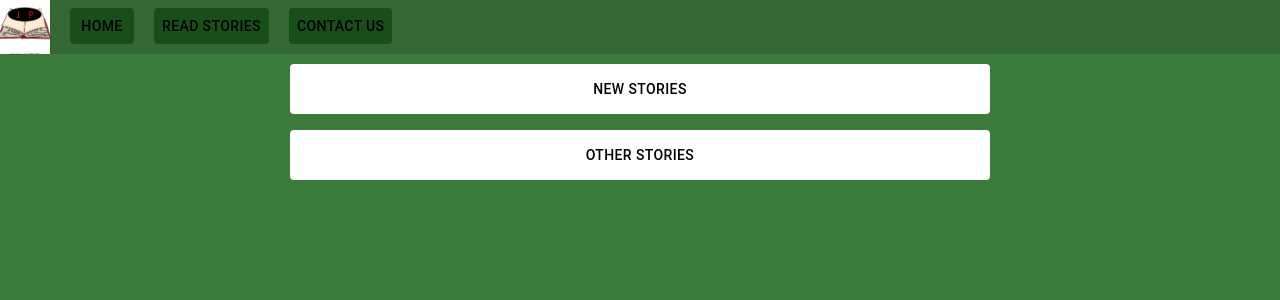
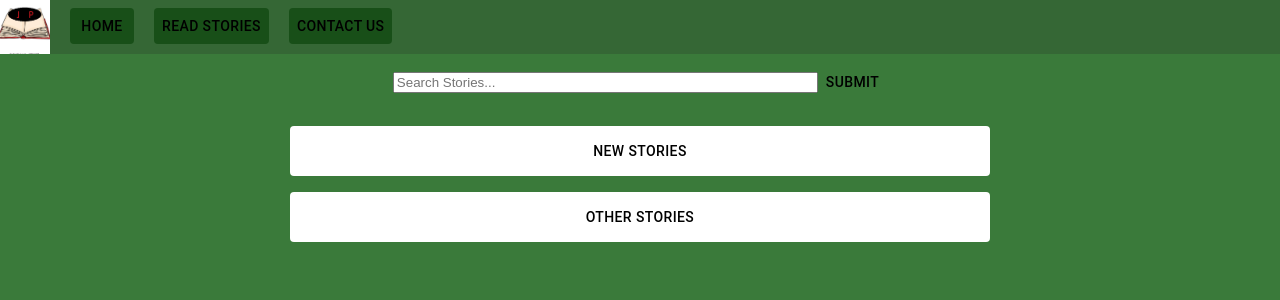
Before and after one commit to tp218/StoryWebsite, a React (Create React App) app: page /stories in a window 1280 px wide. Shown: the top 300 px of the page. Built offline with nearby package versions, Linux system fonts and the light colour scheme.

Commit message:
Added the beginnings of a search bar for the read page to allow users to search for stories

```diff
--- a/src/App.css
+++ b/src/App.css
@@ -39,6 +39,10 @@
   width: 100vw;
   padding-top: 5%;
   z-index: 0;
+}
+
+.search-bar{
+  padding-bottom: 2%;
 }
 
 .navbar {
--- a/src/Feedback.js
+++ b/src/Feedback.js
@@ -3,6 +3,16 @@ import './App.css';
 import { Typography, Box, Button } from "@mui/material";
 
 function FeedbackForm(){
+
+     const [input, setinput] = useState({
+        name: '',
+        body: ''
+    })
+
+    const handleChanges = (e) => {
+        setinput({...input, [e.target.name]:[e.target.value]})
+    }
+
     return(
         <div className="App-feedback">
             <Typography variant="h2">Feedback Form</Typography>
@@ -12,14 +22,16 @@ function FeedbackForm(){
                         Your Name
                     </label>
                     <br></br>
-                    <input size="34" type="text" placeholder="Enter Your Name" name="name"/>
+                    <input size="34" type="text" placeholder="Enter Your Name" name="name"
+                    onChange={(e) => handleChanges(e)}/>
                 </div>
                 <div>
                     <label>
                         Your Feedback
                     </label>
                     <br></br>
-                    <textarea rows="4" cols="30" placeholder="Enter Your Feedback Here" id="body"></textarea>
+                    <textarea rows="4" cols="30" placeholder="Enter Your Feedback Here" id="body"
+                    onChange={(e) => handleChanges(e)}></textarea>
                 </div>
                 <br></br>
                 <Button sx={{bgcolor: "#add8e6", color: "black"}}> Submit </Button>
--- a/src/ReadPage.js
+++ b/src/ReadPage.js
@@ -1,4 +1,4 @@
-import React, { useState } from "react";
+import React, { use, useState } from "react";
 import logo from './logo.svg';
 import './App.css';
 import { Button } from "@mui/material";
@@ -9,6 +9,10 @@ const newstories = {
 
 const otherstories = {
   "No stories yet (DO NOT CLICK)" : "ahh"
+}
+
+const allstories = {
+  "Steven The Bird": "Steven.pdf"
 }
 
 
@@ -109,8 +113,36 @@ function RenderReadPage(){
     }
   }
 
+  const [input, setinput] = useState({
+    searchinput: ''
+  })
+
+  const handleChanges = (e) => {
+    setinput({...input, [e.target.name]:[e.target.value]})
+  }
+
+  function displayStories(){
+    <div className="story-title">
+      <div>
+        <ul>
+          {Object.keys(allstories).map((title) => (
+            <li key={title} className="story-list">
+
+            </li>
+          ))}
+        </ul>
+      </div>
+    </div>
+  }
+
+
   return (
     <div className="App-read">
+      <form className="search-bar" onSubmit={displayStories}>
+        <input type="text" placeholder="Search Stories..." name="searchinput" size="50"
+        onChange={(e) => handleChanges(e)}/>
+        <Button sx={{color: "black", padding: "15"}}> Submit </Button>
+      </form>
       <Button onClick={toggleNew} sx={{bgcolor: "white", textEmphasisColor: "green", color: "black", width: 700, height: 50, zIndex: 0, position: 'relative'}}>
           New Stories
       </Button>
```
